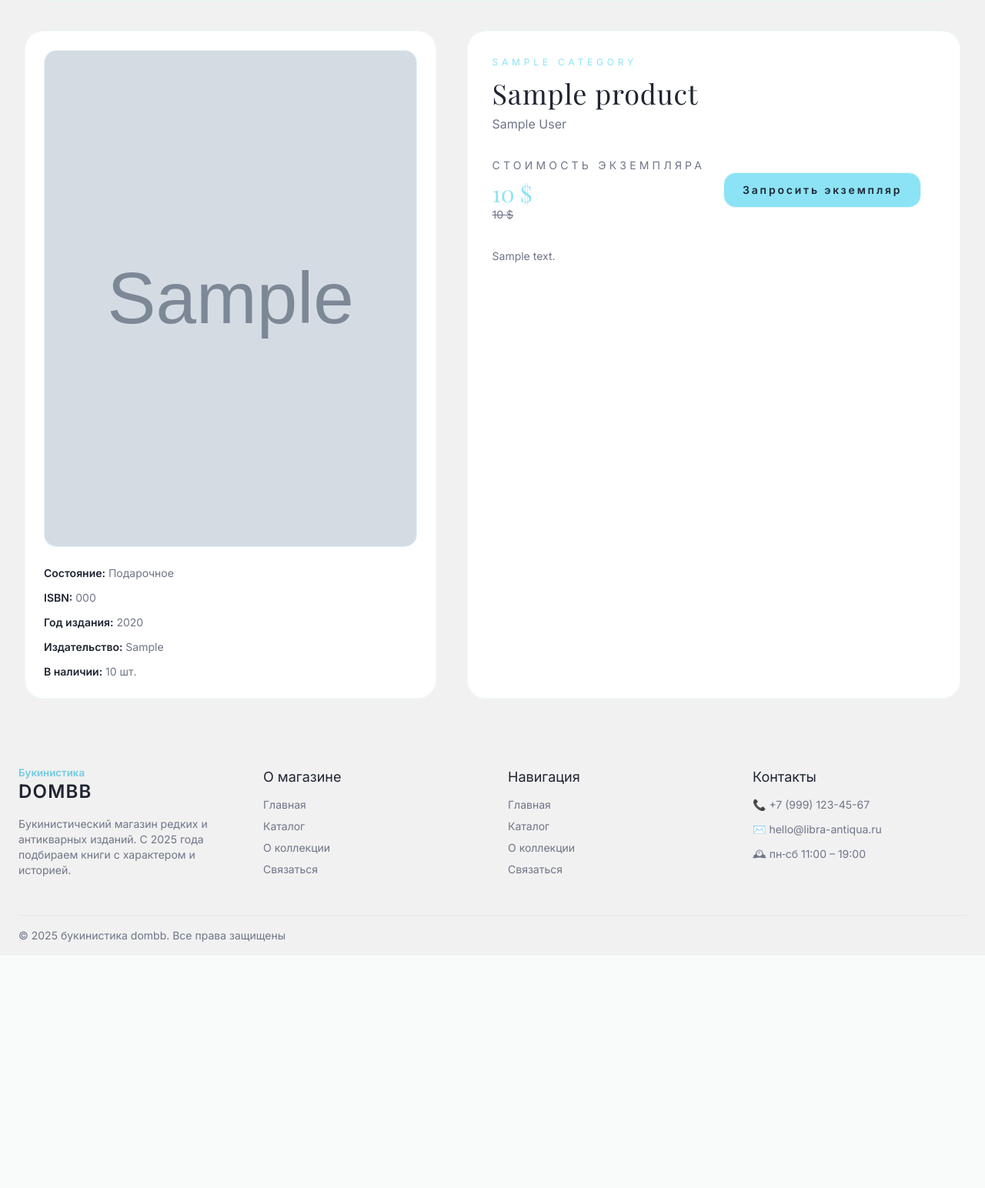
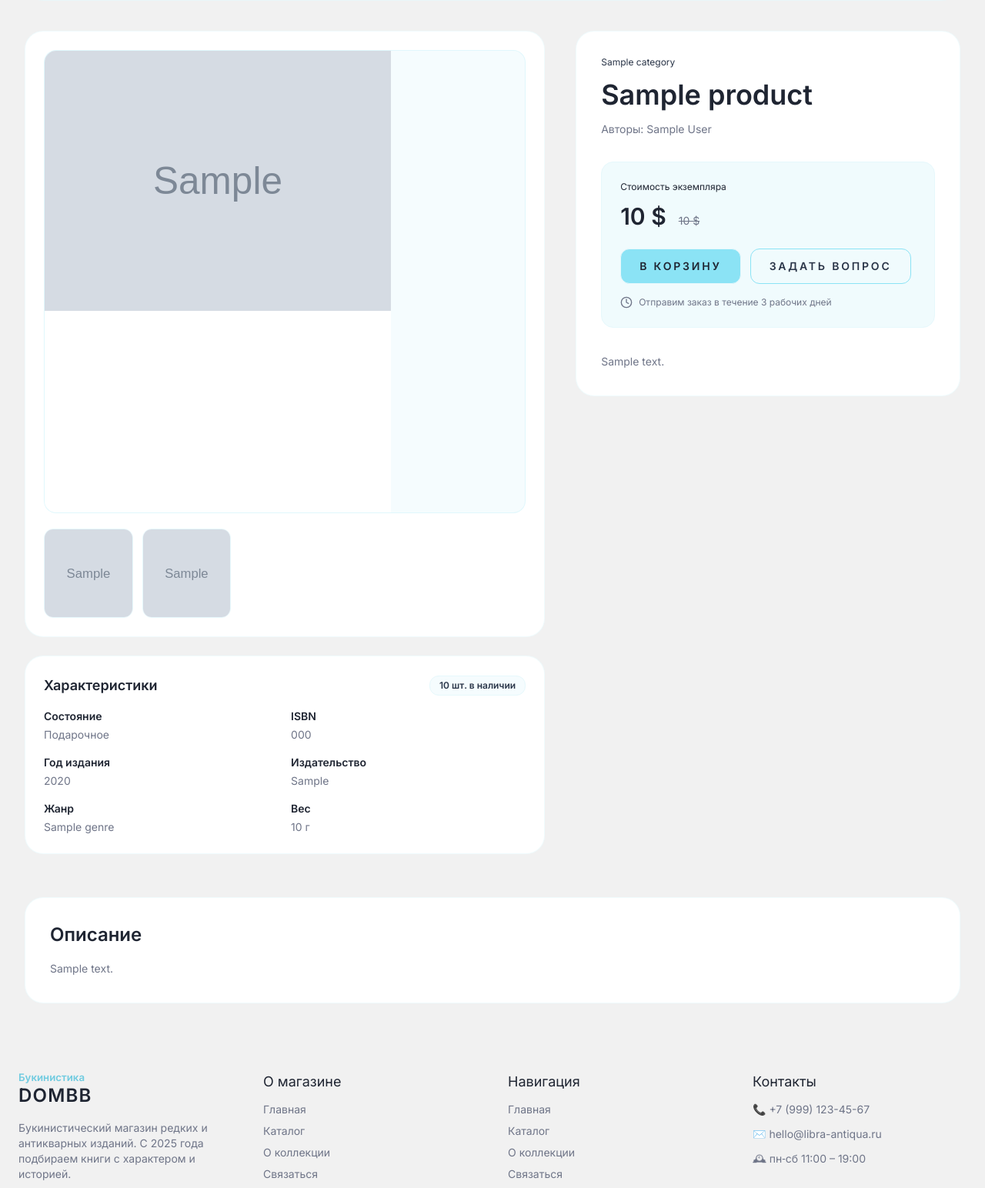
Before and after one commit to Sobol17/BookStore-Django, a Django app: a page that uses bookstore/templates/main/base.html in a window 1280 px wide. Shown: the part 172-1716 px from the top of the page at 77% size. Before the commit the page ends 1396 px from the top, so only its background shows below. Run offline with Django 5.2, Linux system fonts and the light colour scheme; tables that the repository leaves empty hold one stand-in row (values such as "Sample post"); grey boxes marked "Sample" are stand-in pictures; some libraries are stand-ins or nearby versions.

Commit message:
change ui in catalog

```diff
--- a/bookstore/main/views.py
+++ b/bookstore/main/views.py
@@ -125,7 +125,20 @@ class ProductDetailView(DetailView):
         context = super().get_context_data(**kwargs)
         product = self.get_object()
         context['categories'] = get_categories_with_products()
-        context['related_products'] = get_related_products(product)
+        context['related_products'] = get_related_products(product, limit=8)
+        gallery_images = []
+        if product.main_image:
+            gallery_images.append({
+                'url': product.main_image.url,
+                'alt': f'Обложка: {product.name}',
+            })
+        for image in product.images.order_by('position', 'id'):
+            gallery_images.append({
+                'url': image.image.url,
+                'alt': image.alt_text or product.name,
+            })
+        context['gallery_images'] = gallery_images
+        context['seo_text'] = getattr(product, 'seo_text', None) or product.meta_description or product.description
         if product.category:
             context['current_category'] = product.category.slug
             context['current_category_label'] = product.category.name
--- a/bookstore/templates/main/base.html
+++ b/bookstore/templates/main/base.html
@@ -102,76 +102,7 @@
     <main id="page" class="mx-auto flex w-full my-container flex-1 flex-col px-4 py-10 sm:px-6 lg:px-8">
       <section class="flex-1" hx-target="this" hx-swap="innerHTML">
         {% if object %}
-          <div data-name="product_detail" class="grid gap-10 lg:grid-cols-[minmax(0,1fr)_minmax(0,1.2fr)]">
-            <div class="relative rounded-3xl border border-accent-soft/60 bg-white p-6">
-              <div class="aspect-[3/4] overflow-hidden rounded-2xl border border-accent/20 bg-accent-soft/40">
-                {% if object.main_image %}
-                  <img
-                    src="{{ object.main_image.url }}"
-                    alt="Обложка: {{ object.name }}"
-                    class="h-full w-full object-cover object-center transition duration-300 hover:scale-105"
-                  >
-                {% else %}
-                  <div class="flex h-full w-full items-center justify-center bg-accent-soft text-ink">
-                    Нет изображения
-                  </div>
-                {% endif %}
-              </div>
-              <div class="mt-6 space-y-3 text-sm text-ink-muted">
-                {% if object.condition %}
-                  <p><span class="font-semibold text-ink">Состояние:</span> {{ object.get_condition_display }}</p>
-                {% endif %}
-                {% if object.isbn %}
-                  <p><span class="font-semibold text-ink">ISBN:</span> {{ object.isbn }}</p>
-                {% endif %}
-                {% if object.year %}
-                  <p><span class="font-semibold text-ink">Год издания:</span> {{ object.year }}</p>
-                {% endif %}
-                {% if object.publisher %}
-                  <p><span class="font-semibold text-ink">Издательство:</span> {{ object.publisher }}</p>
-                {% endif %}
-                {% if object.stock_qty %}
-                  <p><span class="font-semibold text-ink">В наличии:</span> {{ object.stock_qty }} шт.</p>
-                {% endif %}
-              </div>
-            </div>
-
-            <div class="flex flex-col gap-8 rounded-3xl border border-accent-soft/60 bg-white p-8">
-              <div>
-                <p class="text-xs uppercase tracking-[0.4em] text-accent">
-                  {% if object.category %}{{ object.category.name }}{% else %}Редкое издание{% endif %}
-                </p>
-                <h1 class="mt-3 font-serif text-4xl tracking-wide text-ink">
-                  {{ object.name }}
-                </h1>
-                {% if object.authors %}
-                  <p class="mt-2 text-base text-ink-muted">
-                    {{ object.authors }}
-                  </p>
-                {% endif %}
-              </div>
-              <div class="flex flex-wrap items-center gap-6">
-                <div>
-                  <p class="text-sm uppercase tracking-[0.3em] text-ink-muted">Стоимость экземпляра</p>
-                  <p class="mt-2 font-serif text-3xl text-accent">{{ object.formatted_price }}</p>
-                  {% if object.old_price %}
-                    <p class="text-sm text-ink-muted"><span class="line-through">{{ object.formatted_old_price }}</span></p>
-                  {% endif %}
-                </div>
-                <button
-                  type="button"
-                  class="rounded-2xl border border-accent-soft bg-accent px-6 py-3 text-sm font-semibold tracking-[0.2em] text-ink transition hover:bg-accent-soft/80 hover:text-graphite"
-                >
-                  Запросить экземпляр
-                </button>
-              </div>
-              {% if object.description %}
-                <article class="prose prose-sm prose-headings:font-serif prose-headings:text-ink prose-p:text-ink-muted prose-strong:text-ink max-w-none">
-                  {{ object.description|linebreaks }}
-                </article>
-              {% endif %}
-            </div>
-          </div>
+          {% include 'main/product_detail.html' %}
         {% elif is_catalog_page %}
           <div id="catalog-content" data-name="catalog_page" class="flex flex-col gap-8">
             <header class="flex flex-col gap-4">
@@ -561,12 +492,65 @@
       });
     }
 
-    document.addEventListener('DOMContentLoaded', initProductSliders);
+    function initProductGallery() {
+      if (!window.Swiper) {
+        return;
+      }
+      document.querySelectorAll('[data-gallery-root]').forEach(function (root) {
+        const gallery = root.querySelector('.js-product-gallery');
+        if (!gallery || gallery.dataset.sliderInitialized === 'true') {
+          return;
+        }
+        const slidesCount = gallery.querySelectorAll('.swiper-slide').length;
+        const prev = root.querySelector('.js-gallery-prev');
+        const next = root.querySelector('.js-gallery-next');
+        const thumbsEl = root.querySelector('.js-product-gallery-thumbs');
+        let thumbsSwiper = null;
+        if (thumbsEl && slidesCount > 1) {
+          thumbsSwiper = new Swiper(thumbsEl, {
+            slidesPerView: 3.2,
+            spaceBetween: 12,
+            freeMode: true,
+            watchSlidesProgress: true,
+            breakpoints: {
+              640: { slidesPerView: 4 },
+              1024: { slidesPerView: 5 },
+            }
+          });
+          thumbsEl.dataset.sliderInitialized = 'true';
+        }
+        const options = {
+          slidesPerView: 1,
+          spaceBetween: 12,
+          loop: slidesCount > 1,
+          speed: 600,
+        };
+        if (thumbsSwiper) {
+          options.thumbs = { swiper: thumbsSwiper };
+        }
+        if (prev && next && slidesCount > 1) {
+          options.navigation = {
+            prevEl: prev,
+            nextEl: next,
+          };
+          prev.classList.remove('hidden');
+          next.classList.remove('hidden');
+        }
+        new Swiper(gallery, options);
+        gallery.dataset.sliderInitialized = 'true';
+      });
+    }
+
+    document.addEventListener('DOMContentLoaded', function () {
+      initProductSliders();
+      initProductGallery();
+    });
     document.body.addEventListener('htmx:afterSwap', function (event) {
       lucide.createIcons();
 
       if (event.detail.target && event.detail.target.closest('#page')) {
         initProductSliders();
+        initProductGallery();
         lucide.createIcons();
       }
     });
--- a/bookstore/templates/main/product_detail.html
+++ b/bookstore/templates/main/product_detail.html
@@ -1,87 +1,168 @@
-<div class="grid gap-10 lg:grid-cols-[minmax(0,1fr)_minmax(0,1.2fr)]">
-  <div class="relative rounded-3xl border border-accent-soft/60 bg-white p-6">
-    <div class="aspect-[3/4] overflow-hidden rounded-2xl border border-accent/20 bg-accent-soft/40">
-      {% if object.main_image %}
+<div data-name="product_detail" class="space-y-14">
+  <div class="grid gap-10 xl:grid-cols-[minmax(0,1.15fr)_minmax(0,0.85fr)]">
+    <div class="space-y-6">
+      <section class="rounded-3xl border border-accent-soft/60 bg-white p-6" data-gallery-root>
+        <div class="relative">
+          <div class="swiper js-product-gallery overflow-hidden rounded-2xl border border-accent/20 bg-accent-soft/40">
+            <div class="swiper-wrapper">
+              {% if gallery_images %}
+                {% for image in gallery_images %}
+                  <div class="swiper-slide">
+                    <div class="aspect-[3/4] w-full max-w-[450px] overflow-hidden bg-white">
                       <img
-          src="{{ object.main_image.url }}"
-          alt="Обложка: {{ object.name }}"
-          class="h-full w-full object-cover object-center transition duration-300 hover:scale-105"
+                        src="{{ image.url }}"
+                        alt="{{ image.alt }}"
+                        loading="lazy"
+                        class="h-auto w-full object-cover object-center transition duration-500"
                       >
+                    </div>
+                  </div>
+                {% endfor %}
               {% else %}
-        <div class="flex h-full w-full items-center justify-center bg-accent-soft text-ink">
+                <div class="swiper-slide">
+                  <div class="flex aspect-[3/4] w-full items-center justify-center bg-accent-soft text-sm text-ink-muted">
                     Нет изображения
+                  </div>
                 </div>
               {% endif %}
             </div>
-    <div class="mt-6 space-y-3 text-sm text-ink-muted">
+          </div>
+        </div>
+        {% if gallery_images|length > 1 %}
+          <div class="mt-5">
+            <div class="swiper js-product-gallery-thumbs">
+              <div class="swiper-wrapper">
+                {% for image in gallery_images %}
+                  <div class="swiper-slide cursor-pointer">
+                    <div class="aspect-square overflow-hidden rounded-xl border border-accent-soft bg-white transition hover:border-accent">
+                      <img
+                        src="{{ image.url }}"
+                        alt="{{ image.alt }}"
+                        loading="lazy"
+                        class="h-full w-full object-cover"
+                      >
+                    </div>
+                  </div>
+                {% endfor %}
+              </div>
+            </div>
+          </div>
+        {% endif %}
+      </section>
+
+      <section class="rounded-3xl border border-accent-soft/60 bg-white p-6">
+        <div class="flex items-center justify-between gap-4">
+          <h2 class="text-lg font-semibold text-ink">Характеристики</h2>
+          {% if object.stock_qty %}
+            <span class="rounded-xl border border-accent-soft bg-accent-soft/40 px-3 py-1 text-xs font-semibold text-graphite">
+              {{ object.stock_qty }} шт. в наличии
+            </span>
+          {% endif %}
+        </div>
+        <dl class="mt-4 grid gap-4 text-sm text-ink-muted sm:grid-cols-2">
           {% if object.condition %}
-        <p><span class="font-semibold text-ink">Состояние:</span> {{ object.get_condition_display }}</p>
+            <div>
+              <dt class="font-semibold text-ink">Состояние</dt>
+              <dd class="mt-1">{{ object.get_condition_display }}</dd>
+            </div>
           {% endif %}
           {% if object.isbn %}
-        <p><span class="font-semibold text-ink">ISBN:</span> {{ object.isbn }}</p>
+            <div>
+              <dt class="font-semibold text-ink">ISBN</dt>
+              <dd class="mt-1">{{ object.isbn }}</dd>
+            </div>
           {% endif %}
           {% if object.year %}
-        <p><span class="font-semibold text-ink">Год издания:</span> {{ object.year }}</p>
+            <div>
+              <dt class="font-semibold text-ink">Год издания</dt>
+              <dd class="mt-1">{{ object.year }}</dd>
+            </div>
           {% endif %}
           {% if object.publisher %}
-        <p><span class="font-semibold text-ink">Издательство:</span> {{ object.publisher }}</p>
+            <div>
+              <dt class="font-semibold text-ink">Издательство</dt>
+              <dd class="mt-1">{{ object.publisher }}</dd>
+            </div>
           {% endif %}
-      {% if object.stock_qty %}
-        <p><span class="font-semibold text-ink">В наличии:</span> {{ object.stock_qty }} шт.</p>
+          {% if object.genre %}
+            <div>
+              <dt class="font-semibold text-ink">Жанр</dt>
+              <dd class="mt-1">{{ object.genre.name }}</dd>
+            </div>
           {% endif %}
+          {% if object.weight_g %}
+            <div>
+              <dt class="font-semibold text-ink">Вес</dt>
+              <dd class="mt-1">{{ object.weight_g }} г</dd>
             </div>
+          {% endif %}
+        </dl>
+      </section>
     </div>
 
-  <div class="flex flex-col gap-8 rounded-3xl border border-accent-soft/60 bg-white p-8">
+    <aside class="space-y-6">
+      <section class="flex flex-col gap-8 rounded-3xl border border-accent-soft/60 bg-white p-8">
         <div>
-      <p class="text-xs uppercase tracking-[0.4em] text-accent">
+          <p class="text-xs text-graphite">
             {% if object.category %}{{ object.category.name }}{% else %}Редкое издание{% endif %}
           </p>
-      <h1 class="mt-3 font-serif text-4xl tracking-wide text-ink">
+          <h1 class="mt-3 font-semibold text-4xl leading-tight text-ink">
             {{ object.name }}
           </h1>
           {% if object.authors %}
-        <p class="mt-2 text-base text-ink-muted">
-          {{ object.authors }}
+            <p class="mt-3 text-sm text-ink-muted">
+              Авторы: {{ object.authors }}
             </p>
           {% endif %}
         </div>
-    <div class="flex flex-wrap items-center gap-6">
-      <div>
-        <p class="text-sm uppercase tracking-[0.3em] text-ink-muted">Стоимость экземпляра</p>
-        <p class="mt-2 font-serif text-3xl text-accent">{{ object.formatted_price }}</p>
+
+        <div class="rounded-2xl border border-accent-soft bg-accent-soft/60 p-6">
+          <p class="text-xs">Стоимость экземпляра</p>
+          <div class="mt-3 flex flex-wrap items-baseline gap-4">
+            <p class="text-3xl font-semibold text-ink">{{ object.formatted_price }}</p>
             {% if object.old_price %}
-          <p class="text-sm text-ink-muted">
-            <span class="line-through">{{ object.formatted_old_price }}</span>
-          </p>
+              <span class="text-sm text-ink-muted line-through">{{ object.formatted_old_price }}</span>
             {% endif %}
           </div>
+          <div class="mt-6 flex flex-col gap-3 sm:flex-row">
             <button
               type="button"
-        class="rounded-2xl border border-accent-soft bg-accent px-6 py-3 text-sm font-semibold tracking-[0.2em] text-ink transition hover:bg-accent-soft/80 hover:text-graphite"
+              class="w-full rounded-xl border border-accent-soft bg-accent px-6 py-3 text-sm font-semibold uppercase tracking-[0.2em] text-ink transition hover:bg-accent-dark hover:text-graphite sm:w-auto"
             >
-        Запросить экземпляр
+              В корзину
+            </button>
+            <button
+              type="button"
+              class="w-full rounded-xl border border-accent px-6 py-3 text-sm font-semibold uppercase tracking-[0.2em] text-graphite transition hover:bg-accent-soft sm:w-auto"
+            >
+              Задать вопрос
             </button>
           </div>
+          <p class="mt-4 flex items-center gap-2 text-xs text-ink-muted">
+            <i data-lucide="clock" class="h-4 w-4"></i>
+            Отправим заказ в течение 3 рабочих дней
+          </p>
+        </div>
+
         {% if object.description %}
-      <article class="prose prose-sm prose-headings:font-serif prose-headings:text-ink prose-p:text-ink-muted prose-strong:text-ink max-w-none">
+          <article class="prose prose-sm max-w-none prose-headings:font-serif prose-headings:text-ink prose-p:text-ink-muted prose-strong:text-ink">
             {{ object.description|linebreaks }}
           </article>
         {% endif %}
-  </div>
+      </section>
+    </aside>
   </div>
 
   {% if related_products %}
-  <div class="mt-16">
-    <div class="flex items-center gap-6">
-      <div class="h-px flex-1 bg-gradient-to-r from-transparent via-accent-soft to-transparent"></div>
-      <h2 class="font-serif text-2xl tracking-wide text-ink">Редкие книги в той же коллекции</h2>
-      <div class="h-px flex-1 bg-gradient-to-r from-transparent via-accent-soft to-transparent"></div>
+    {% include 'main/partials/_product-slider.html' with products=related_products title="Похожие издания" link=None %}
+  {% endif %}
+
+  {% if seo_text %}
+    <section class="rounded-3xl border border-accent-soft/60 bg-white p-8">
+      <h2 class="font-semibold text-2xl text-ink">Описание</h2>
+      <div class="prose prose-sm mt-4 max-w-none prose-headings:font-serif prose-headings:text-ink prose-p:text-ink-muted prose-strong:text-ink">
+        {{ seo_text|linebreaks }}
       </div>
-    <div class="mt-8 grid gap-7 sm:grid-cols-2 lg:grid-cols-4">
-      {% for related in related_products %}
-        {% include 'main/partials/_product-card.html' with product=related %}
-      {% endfor %}
+    </section>
+  {% endif %}
 </div>
-  </div>
-{% endif %}
```
Also changed, not shown: bookstore/main/selectors.py (+9 -4 lines). Lines whose indentation alone changed are shown as unchanged.
